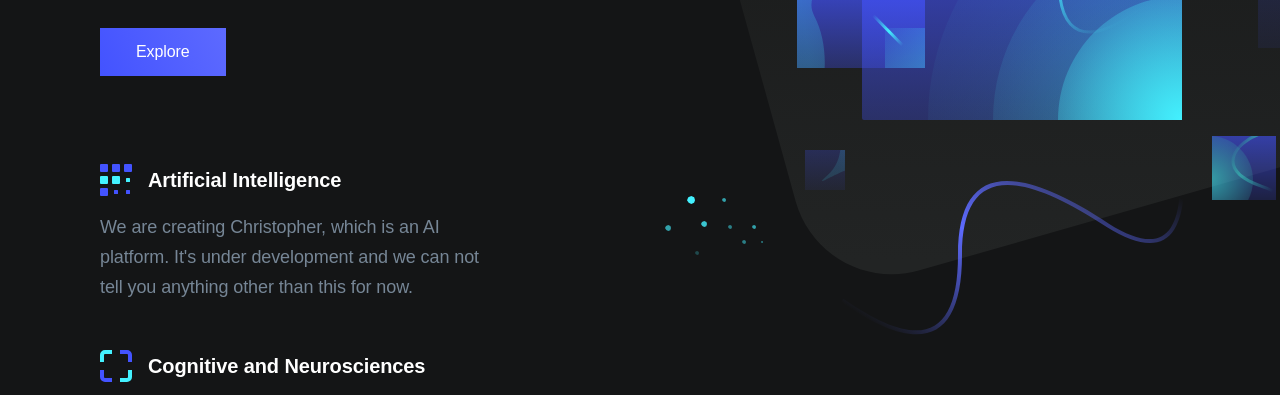
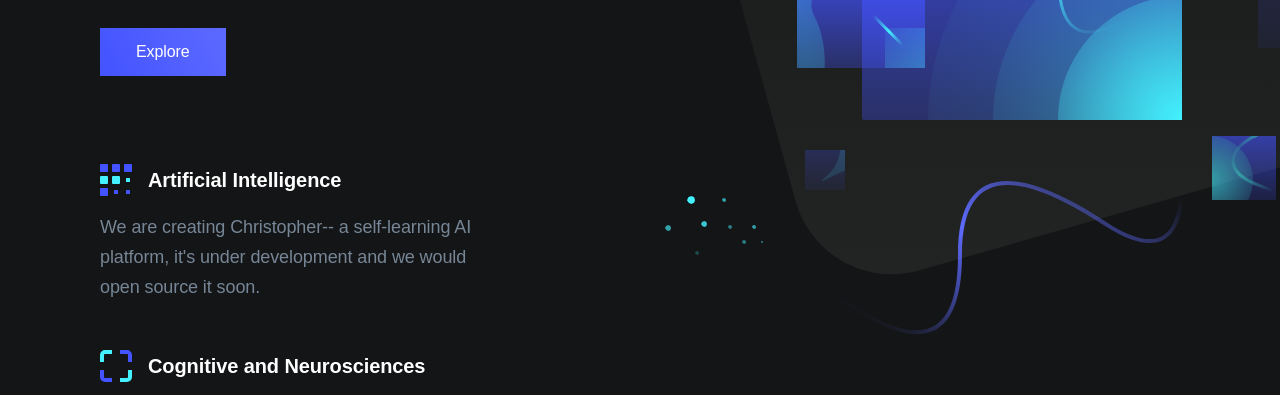
Before and after one commit to stemAI/stemai.github.io, a plain HTML site: page index.html in a window 1280 px wide. Shown: the part 358-753 px from the top of the page. Drawn offline with nearby package versions, Linux system fonts and the light colour scheme; a web font is replaced by a local one.

Commit message:
minor fixes

```diff
--- a/index.html
+++ b/index.html
@@ -352,7 +352,7 @@
 
 		                                <h4 class="feature-title m-0">Artificial Intelligence</h4></a>
 									</div>
-	                                <p class="text-sm mb-0">We are creating Christopher, which is an AI platform. It's under development and we can not tell you anything other than this for now.</p>
+	                                <p class="text-sm mb-0">We are creating Christopher-- a self-learning AI platform, it's under development and we would open source it soon.</p>
 	                            </div>
 	                        </div>
 							<div class="feature">
```
